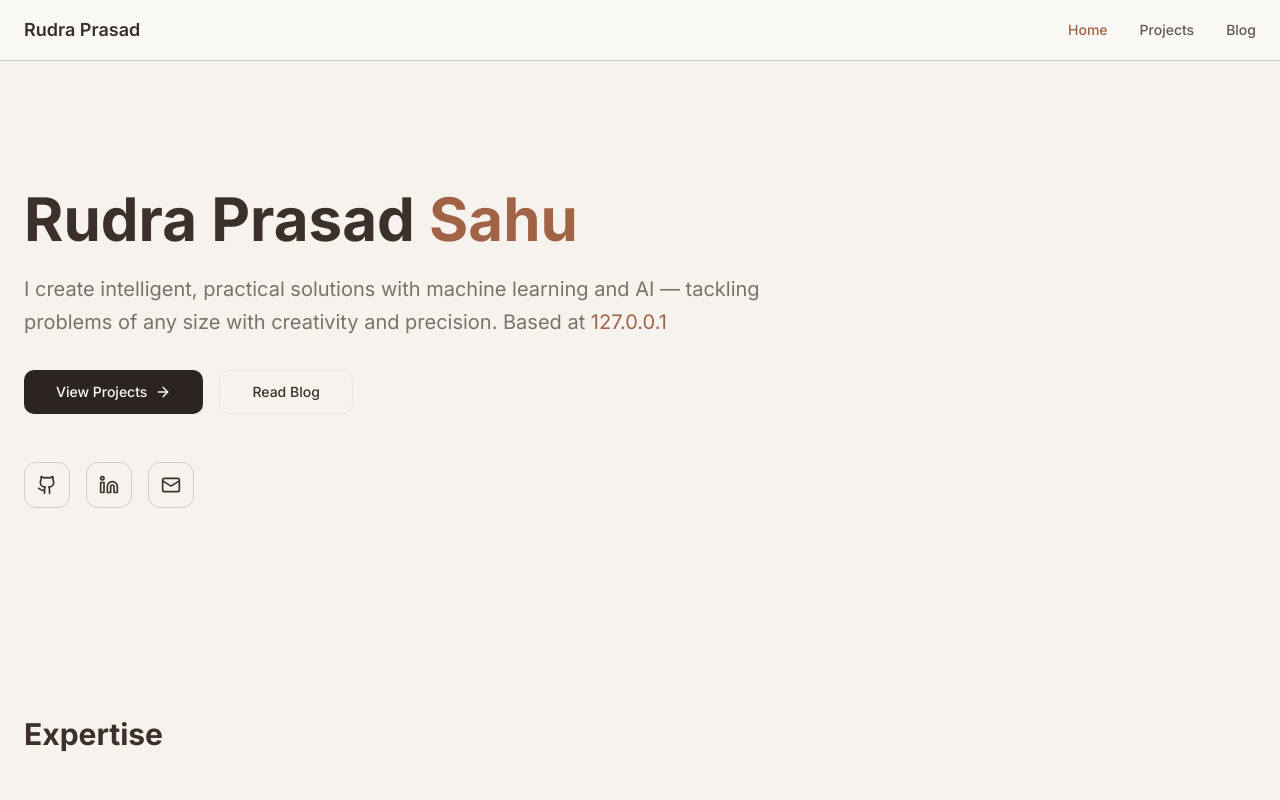
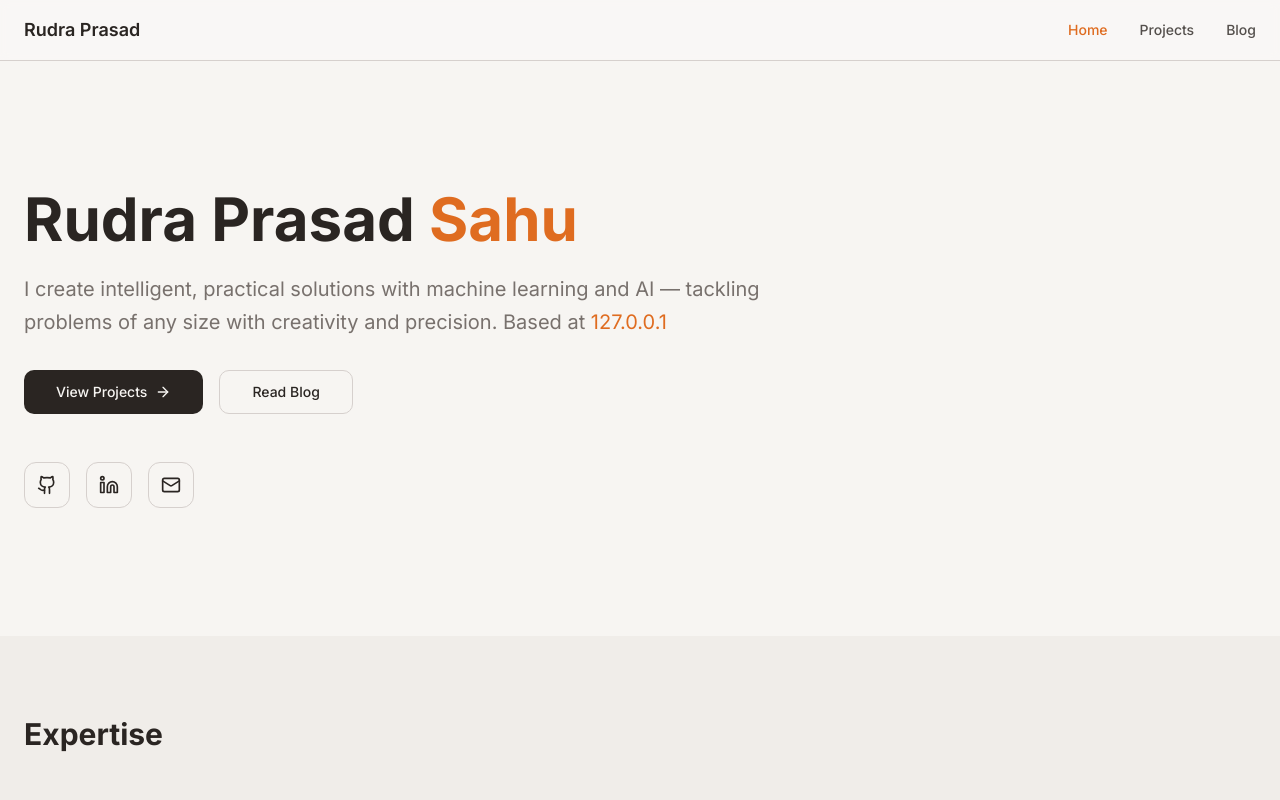
Before and after one commit to rudraprsd/rudraprsd.github.io, a React (Vite) app: page / in a window 1280 px wide. Shown: the top 800 px of the page. Built offline with nearby package versions, Linux system fonts and the light colour scheme; the HTML template or start-up script is replaced by a standard one.

Commit message:
improved website's theme

```diff
--- a/src/index.css
+++ b/src/index.css
@@ -8,89 +8,84 @@ All colors MUST be HSL.
 
 @layer base {
   :root {
-    --background: 35 30% 95%;
-    --foreground: 20 18% 20%;
+    /* Refined Warm/Paper Theme */
+    --background: 35 25% 96%;
+    --foreground: 20 10% 15%;
 
-    --card: 35 30% 99%;
-    --card-foreground: 20 18% 20%;
+    --card: 35 25% 98%;
+    --card-foreground: 20 10% 15%;
 
-    --popover: 35 30% 99%;
-    --popover-foreground: 20 14% 15%;
+    --popover: 35 25% 98%;
+    --popover-foreground: 20 10% 15%;
 
-    --primary: 20 14% 15%;
-    --primary-foreground: 0 0% 98%;
+    --primary: 20 10% 15%;
+    --primary-foreground: 35 25% 96%;
 
-    --secondary: 20 25% 96%;
-    --secondary-foreground: 20 14% 15%;
+    --secondary: 35 15% 90%;
+    --secondary-foreground: 20 10% 15%;
 
-    --muted: 20 25% 96%;
-    --muted-foreground: 20 8% 45%;
+    --muted: 35 15% 90%;
+    --muted-foreground: 20 5% 45%;
 
-    --accent: 20 40% 45%;
-    --accent-foreground: 0 0% 98%;
+    --accent: 24 75% 50%;
+    --accent-foreground: 35 25% 96%;
 
     --destructive: 0 84.2% 60.2%;
     --destructive-foreground: 0 0% 98%;
 
-    --border: 30 10% 80%;
-    --input: 20 15% 90%;
-    --ring: 14 85% 60%;
+    --border: 20 10% 82%;
+    --input: 20 10% 82%;
+    --ring: 24 75% 50%;
 
     --radius: 0.75rem;
 
-    --sidebar-background: 0 0% 98%;
-
-    --sidebar-foreground: 240 5.3% 26.1%;
-
-    --sidebar-primary: 240 5.9% 10%;
-
-    --sidebar-primary-foreground: 0 0% 98%;
-
-    --sidebar-accent: 240 4.8% 95.9%;
-
-    --sidebar-accent-foreground: 240 5.9% 10%;
-
-    --sidebar-border: 220 13% 91%;
-
-    --sidebar-ring: 20 40% 45%;
+    --sidebar-background: 35 25% 96%;
+    --sidebar-foreground: 20 10% 15%;
+    --sidebar-primary: 20 10% 15%;
+    --sidebar-primary-foreground: 35 25% 96%;
+    --sidebar-accent: 35 15% 90%;
+    --sidebar-accent-foreground: 20 10% 15%;
+    --sidebar-border: 20 10% 82%;
+    --sidebar-ring: 24 75% 50%;
   }
 
   .dark {
-    --background: 20 14% 8%;
-    --foreground: 0 0% 98%;
+    --background: 20 10% 7%;
+    --foreground: 35 20% 96%;
 
-    --card: 20 14% 10%;
-    --card-foreground: 0 0% 98%;
+    --card: 20 10% 9%;
+    --card-foreground: 35 20% 96%;
 
-    --popover: 20 14% 10%;
-    --popover-foreground: 0 0% 98%;
+    --popover: 20 10% 9%;
+    --popover-foreground: 35 20% 96%;
 
-    --primary: 0 0% 98%;
-    --primary-foreground: 20 14% 15%;
+    --primary: 35 20% 96%;
+    --primary-foreground: 20 10% 7%;
 
-    --secondary: 20 12% 15%;
-    --secondary-foreground: 0 0% 98%;
+    --secondary: 20 10% 15%;
+    --secondary-foreground: 35 20% 96%;
 
-    --muted: 20 12% 15%;
-    --muted-foreground: 20 8% 60%;
+    --muted: 20 10% 15%;
+    --muted-foreground: 35 5% 60%;
 
-    --accent: 14 85% 55%;
-    --accent-foreground: 0 0% 98%;
+    --accent: 24 75% 55%;
+    --accent-foreground: 20 10% 7%;
 
-    --destructive: 0 62.8% 50%;
-    --destructive-foreground: 0 0% 98%;
+    --destructive: 0 62.8% 30.6%;
+    --destructive-foreground: 35 20% 96%;
 
-    --border: 20 12% 18%;
-    --input: 20 12% 18%;
-    --ring: 14 85% 55%;
-    --sidebar-background: 240 5.9% 10%;
-    --sidebar-foreground: 240 4.8% 95.9%;
-    --sidebar-primary: 224.3 76.3% 48%;
-    --sidebar-primary-foreground: 0 0% 100%;
-    --sidebar-accent: 240 3.7% 15.9%;
-    --sidebar-accent-foreground: 240 4.8% 95.9%;
-    --sidebar-border: 240 3.7% 15.9%;
-    --sidebar-ring: 217.2 91.2% 59.8%;
+    --border: 20 10% 18%;
+    --input: 20 10% 18%;
+    --ring: 24 75% 55%;
+
+    --sidebar-background: 20 10% 7%;
+    --sidebar-foreground: 35 20% 96%;
+    --sidebar-primary: 24 75% 55%;
+    --sidebar-primary-foreground: 20 10% 7%;
+    --sidebar-accent: 20 10% 15%;
+    --sidebar-accent-foreground: 35 20% 96%;
+    --sidebar-border: 20 10% 18%;
+    --sidebar-ring: 24 75% 55%;
   }
 }
 
```
